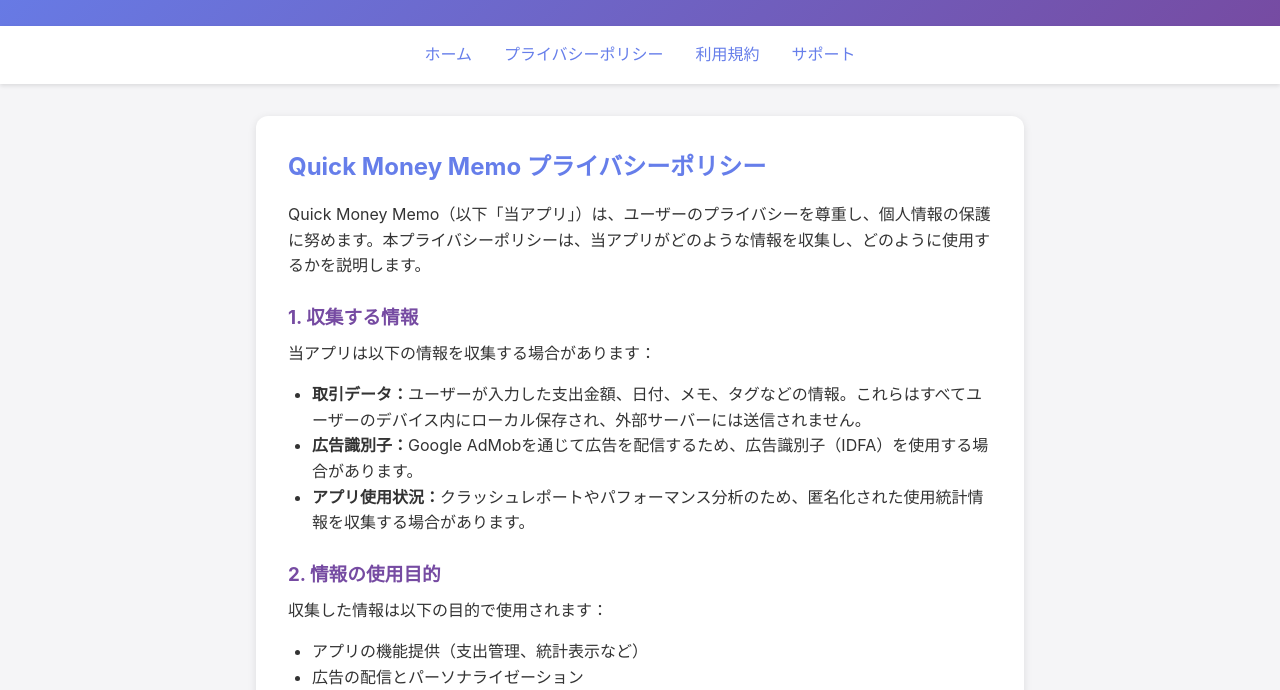
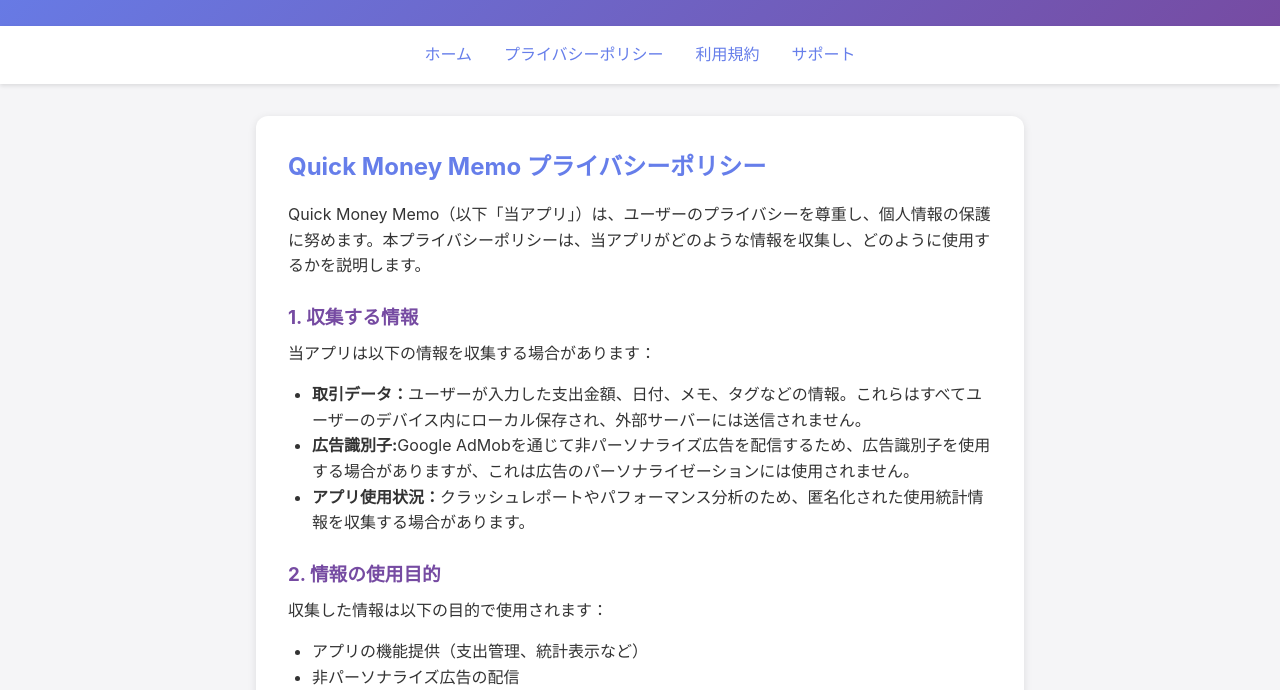
Before and after one commit to taka9535/QuickMoneyMemo-App-Pages, a plain HTML site: page privacy.html in a window 1280 px wide. Shown: the part 110-800 px from the top of the page. Drawn offline with Linux system fonts and the light colour scheme.

Commit message:
Add files via upload

```diff
--- a/privacy.html
+++ b/privacy.html
@@ -137,7 +137,8 @@
             <p>当アプリは以下の情報を収集する場合があります：</p>
             <ul>
                 <li><strong>取引データ：</strong>ユーザーが入力した支出金額、日付、メモ、タグなどの情報。これらはすべてユーザーのデバイス内にローカル保存され、外部サーバーには送信されません。</li>
-                <li><strong>広告識別子：</strong>Google AdMobを通じて広告を配信するため、広告識別子（IDFA）を使用する場合があります。</li>
+                <li><strong>広告識別子:</strong>Google
+                    AdMobを通じて非パーソナライズ広告を配信するため、広告識別子を使用する場合がありますが、これは広告のパーソナライゼーションには使用されません。</li>
                 <li><strong>アプリ使用状況：</strong>クラッシュレポートやパフォーマンス分析のため、匿名化された使用統計情報を収集する場合があります。</li>
             </ul>
 
@@ -145,7 +146,7 @@
             <p>収集した情報は以下の目的で使用されます：</p>
             <ul>
                 <li>アプリの機能提供（支出管理、統計表示など）</li>
-                <li>広告の配信とパーソナライゼーション</li>
+                <li>非パーソナライズ広告の配信</li>
                 <li>アプリの改善とバグ修正</li>
                 <li>ユーザーサポートの提供</li>
             </ul>
```
